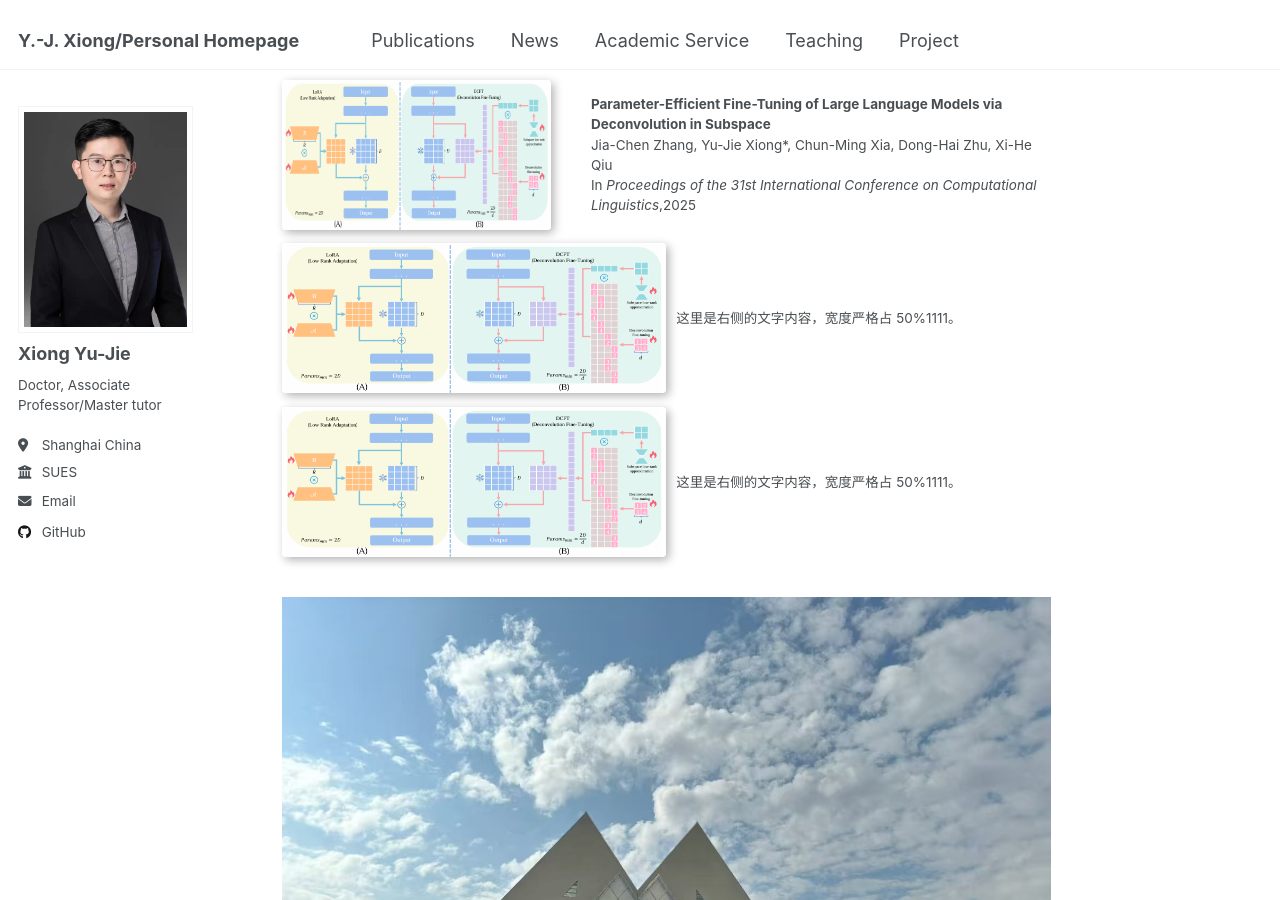
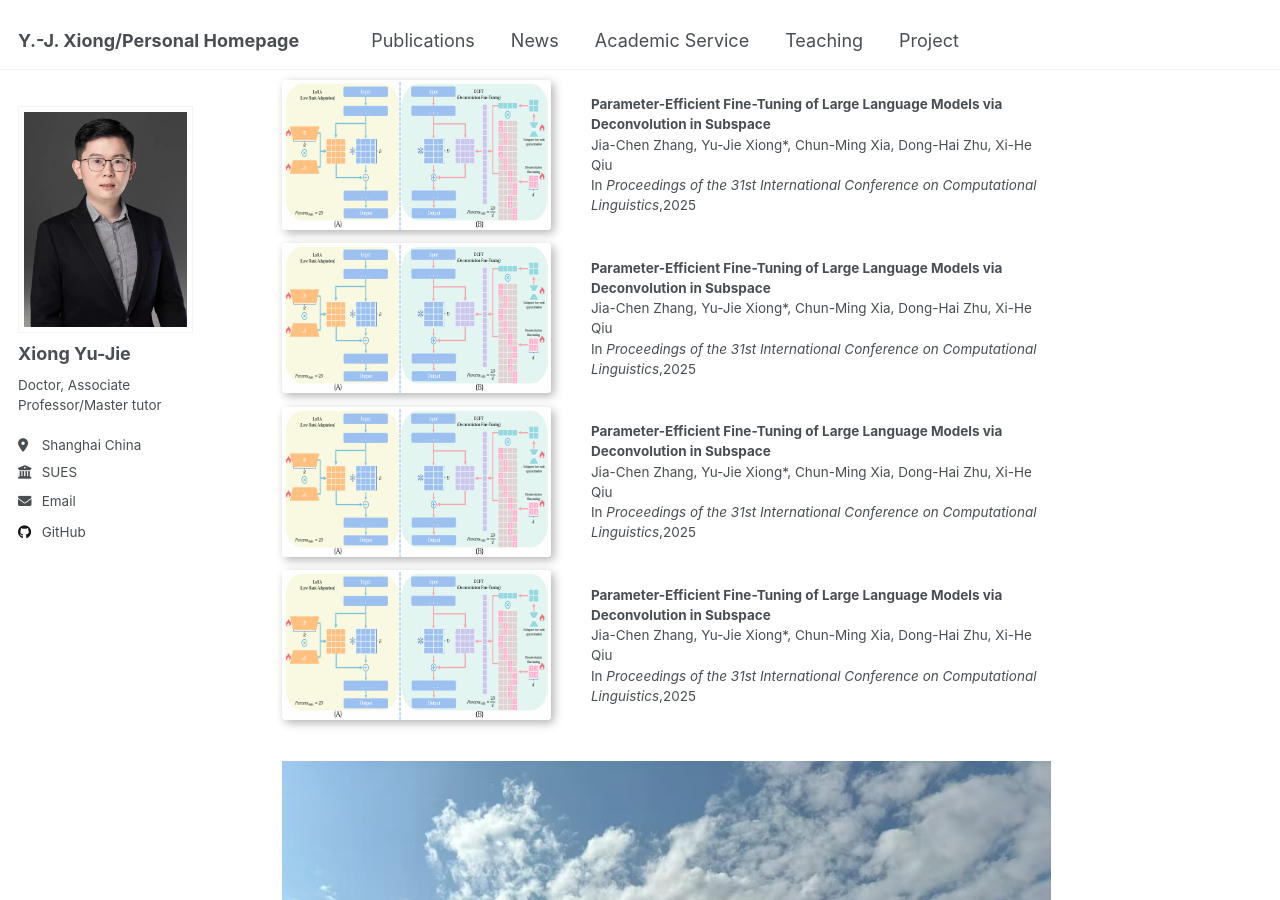
Before and after one commit to X-Lab-CN/introduce, a Jekyll site: the page built from _pages/about.md, in a window 1280 px wide and 900 px high, scrolled down 1163 px. Built offline with Jekyll 4.4.1, drawn with Linux system fonts in a browser that asks for light colours.

Commit message:
Update about.md

```diff
--- a/_pages/about.md
+++ b/_pages/about.md
@@ -41,21 +41,37 @@ redirect_from:
 </table>
 <table style="width: 100%; border: none; border-collapse: collapse;">
   <tr>
-    <td style="width: 50%; border: none; padding: 0; vertical-align: middle;">
+    <td style="width: 35%; border: none; padding: 0; vertical-align: middle;">
       <img src="/images/sp1.png" alt="图片描述" style="width: 500px; height: 150px; box-shadow: 3px 3px 10px rgba(0, 0, 0, 0.3); border-radius: 4px;">
     </td>
-    <td style="width: 50%; border: none; padding-left: 10px; vertical-align: middle;">
-      这里是右侧的文字内容，宽度严格占 50%1111。
+    <td style="width: 65%; border: none; padding-left: 40px; vertical-align: middle;">
+      <b>Parameter-Efficient Fine-Tuning of Large Language Models via Deconvolution in Subspace</b><br/>
+      Jia-Chen Zhang, Yu-Jie Xiong*, Chun-Ming Xia, Dong-Hai Zhu, Xi-He Qiu<br/>
+      In <i>Proceedings of the 31st International Conference on Computational Linguistics</i>,2025
     </td>
   </tr>
 </table>
 <table style="width: 100%; border: none; border-collapse: collapse;">
   <tr>
-    <td style="width: 50%; border: none; padding: 0; vertical-align: middle;">
+    <td style="width: 35%; border: none; padding: 0; vertical-align: middle;">
       <img src="/images/sp1.png" alt="图片描述" style="width: 500px; height: 150px; box-shadow: 3px 3px 10px rgba(0, 0, 0, 0.3); border-radius: 4px;">
     </td>
-    <td style="width: 50%; border: none; padding-left: 10px; vertical-align: middle;">
-      这里是右侧的文字内容，宽度严格占 50%1111。
+    <td style="width: 65%; border: none; padding-left: 40px; vertical-align: middle;">
+      <b>Parameter-Efficient Fine-Tuning of Large Language Models via Deconvolution in Subspace</b><br/>
+      Jia-Chen Zhang, Yu-Jie Xiong*, Chun-Ming Xia, Dong-Hai Zhu, Xi-He Qiu<br/>
+      In <i>Proceedings of the 31st International Conference on Computational Linguistics</i>,2025
+    </td>
+  </tr>
+</table>
+<table style="width: 100%; border: none; border-collapse: collapse;">
+  <tr>
+    <td style="width: 35%; border: none; padding: 0; vertical-align: middle;">
+      <img src="/images/sp1.png" alt="图片描述" style="width: 500px; height: 150px; box-shadow: 3px 3px 10px rgba(0, 0, 0, 0.3); border-radius: 4px;">
+    </td>
+    <td style="width: 65%; border: none; padding-left: 40px; vertical-align: middle;">
+      <b>Parameter-Efficient Fine-Tuning of Large Language Models via Deconvolution in Subspace</b><br/>
+      Jia-Chen Zhang, Yu-Jie Xiong*, Chun-Ming Xia, Dong-Hai Zhu, Xi-He Qiu<br/>
+      In <i>Proceedings of the 31st International Conference on Computational Linguistics</i>,2025
     </td>
   </tr>
 </table>
```
